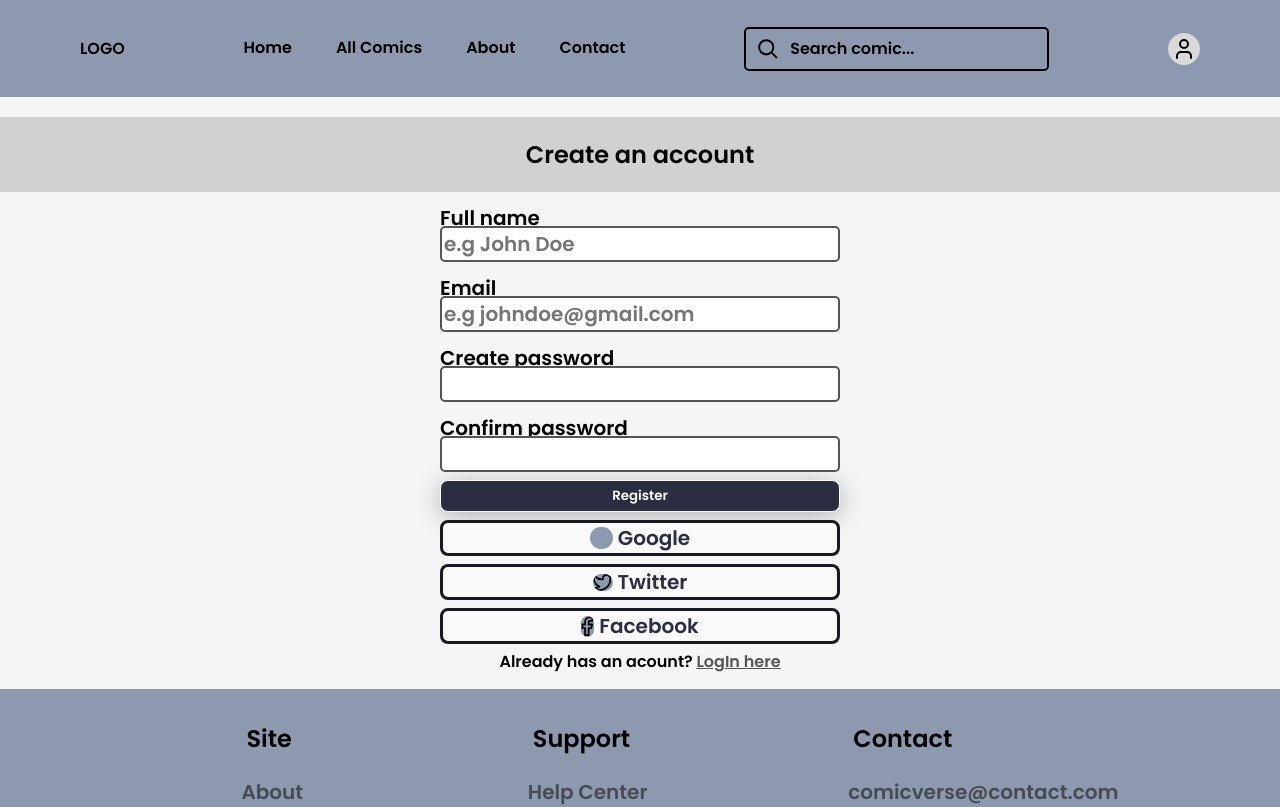
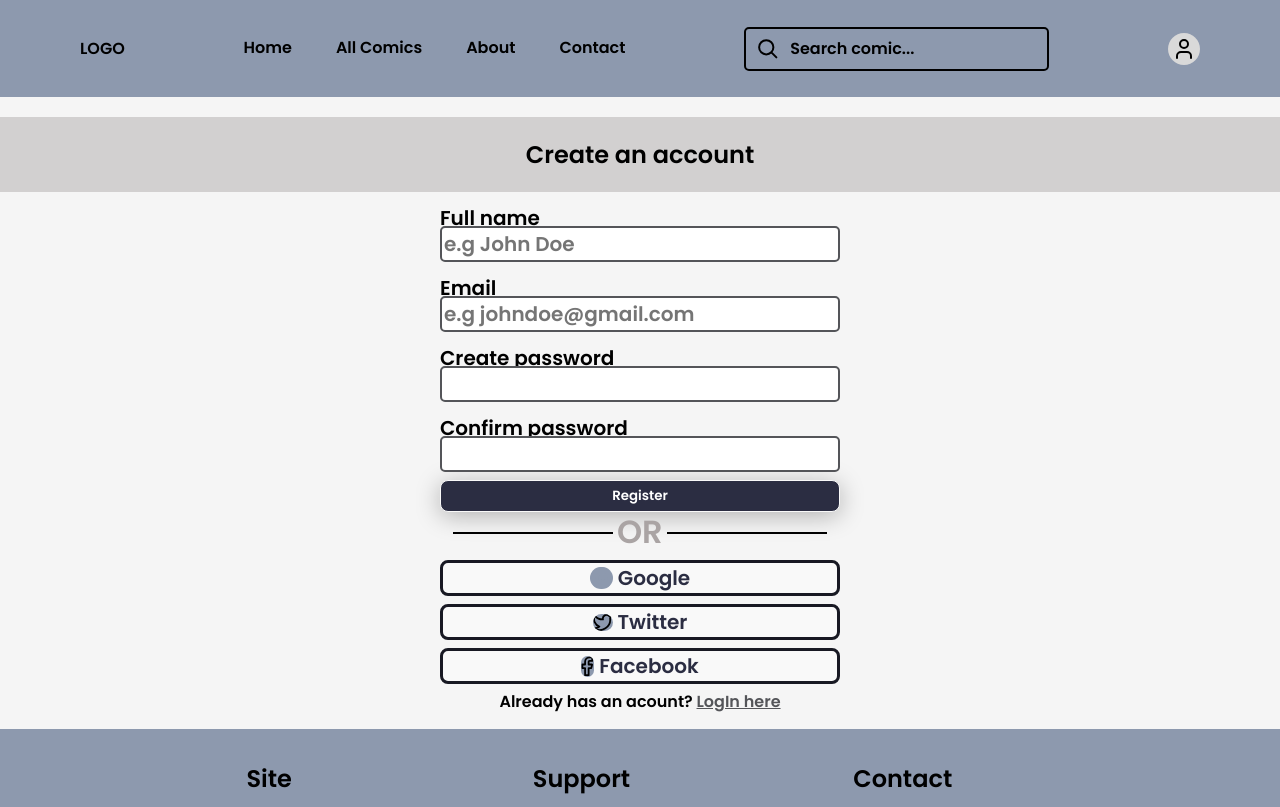
Before and after one commit to Worldwide-Talented-Fellows/comicverse, a Next.js app: page /signup in a window 1280 px wide. Shown: the top 807 px of the page. Built offline with nearby package versions, Linux system fonts and the light colour scheme.

Commit message:
stashing something

```diff
--- a/pages/signup/index.js
+++ b/pages/signup/index.js
@@ -23,8 +23,8 @@ function signUp() {
         console.log('payLoad:', teamPayLoad);
 
         try {
-        const {data} = await axios({
-                url: '/api/auth/signup.js',
+            const data = await axios({
+                url: 'http://localhost:3000/api/auth/signup',
                 method: 'POST',
                 data: 'teamPayload',
             });
@@ -41,40 +41,40 @@ function signUp() {
                 // method="post"
                 className={styles.input_forms}
             >
-                <label for="first">Full name</label>
+                <label htmlFor="first_name">Full name</label>
                 <input
                     type="text"
-                    // id="first"
+                    id="first_name"
                     // name="first"
                     value={name}
                     onChange={({ target }) => setName(target?.value)}
                     placeholder="e.g John Doe"
                     required
                 />
-                <label for="email">Email</label>
+                <label htmlFor="email_field">Email</label>
                 <input
                     type="text"
-                    // id="email"
+                    id="email_field"
                     // name="email"
                     value={email}
                     onChange={({ target }) => setEmail(target?.value)}
                     placeholder="e.g johndoe@gmail.com"
                     required
                 />
-                <label for="create">Create password</label>
+                <label htmlFor="create_pwd">Create password</label>
                 <input
                     type="password"
-                    //  id="create"
+                    id="create_pwd"
                     //   name="create"
                     value={password}
                     onChange={({ target }) => setPassword(target?.value)}
                     required
                 />
 
-                <label for="confirmpassword">Confirm password</label>
+                <label htmlFor="confirm_pwd">Confirm password</label>
                 <input
                     type="password"
-                    // id="confirmpassword"
+                    id="confirm_pwd"
                     // name="confirmpassword"
                     value={confirmPassword}
                     onChange={({ target }) => setconfirmPassword(target?.value)}
@@ -85,6 +85,14 @@ function signUp() {
                     Register
                 </button>
             </form>
+
+            <div className={styles.form_alt}>
+                        <div className={styles.form_line1}></div>
+                        <span className={styles.form_or}>OR</span>
+                        <div className={styles.form_line2}></div>
+                    </div>
+
+
 
             <div className={styles.fontAwesome}>
                 <a href="#">
--- a/styles/signUp/signUpPage.module.css
+++ b/styles/signUp/signUpPage.module.css
@@ -54,6 +54,37 @@
     border-radius: 8px;
     margin-top: 8px;
 }
+.form_alt {
+    display: flex;
+    margin-top: 20px;
+    margin-bottom: 20px;
+
+    height: 0px;
+}
+.form_line1,
+.form_line2 {
+    width: 160px;
+
+    border: 1px solid #000000;
+    background-color: #000000;
+}
+.form_line1 {
+    margin-right: 4px;
+}
+.form_line2{
+    margin-left: 30px;
+}
+
+.form_or {
+    font-weight: 500;
+    font-size: 32px;
+    line-height: 40px;
+    display: flex;
+    align-items: center;
+    color: #aaa4a4;
+    align-items: center;
+    width: 20px;
+}
 
 .container .fontAwesome {
     display: flex;
```
